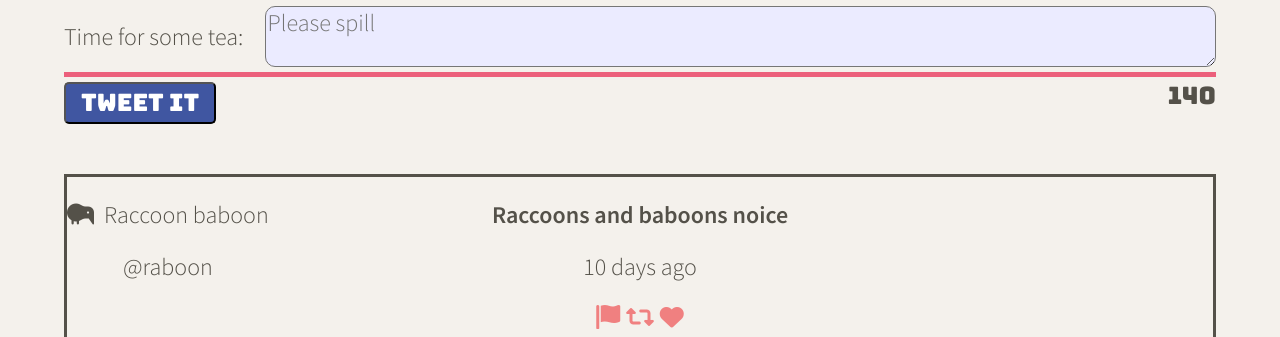
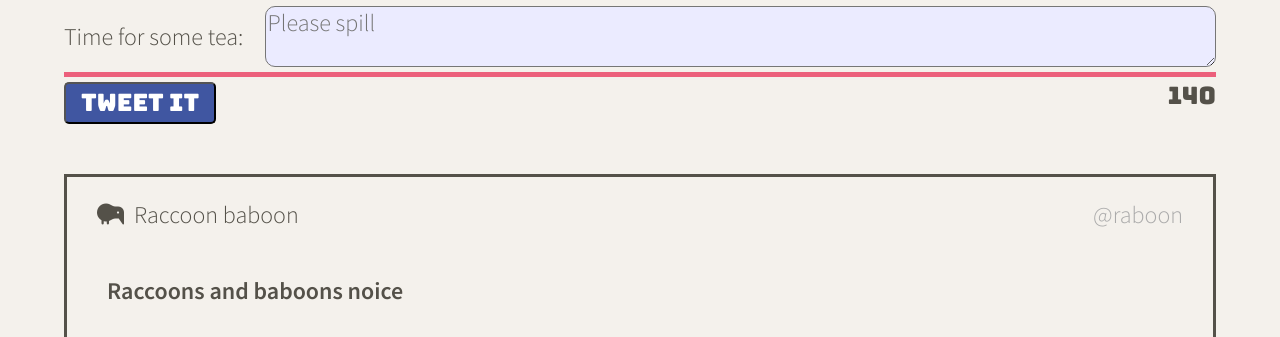
Before and after one commit to Juicetin22/tweeter, a website: page public/index.html in a window 1280 px wide. Shown: the part 615-952 px from the top of the page. Drawn offline with nearby package versions, Linux system fonts and the light colour scheme.

Commit message:
changed some ids to classes

```diff
--- a/public/styles/posted-tweet.css
+++ b/public/styles/posted-tweet.css
@@ -3,22 +3,22 @@
   border: 3px solid;
 }
 
-#tweet-head {
+.tweet-head {
   display: flex;
   justify-content: space-between;
   position: relative;
   margin: 0px 30px 0px 30px;
 }
 
-#tweet-middle {
+.tweet-middle {
   display: flex;
   margin-left: 40px;
 }
 
-#tweet-foot {
+.tweet-foot {
   display: flex;
   font-size: 16px;
-  margin: 15px 10px 0px 10px;
+  margin: 40px 10px 0px 10px;
   border-top: 2px solid;
   padding: 0px 15px 0px 15px;
   justify-content: space-between;
@@ -42,6 +42,10 @@
   margin-right: 10px;
 }
 
-#handle {
+.fa-retweet {
+  padding: 0px 2px;
+}
+
+.handle {
   color: rgb(170, 170, 170);
 }
```
